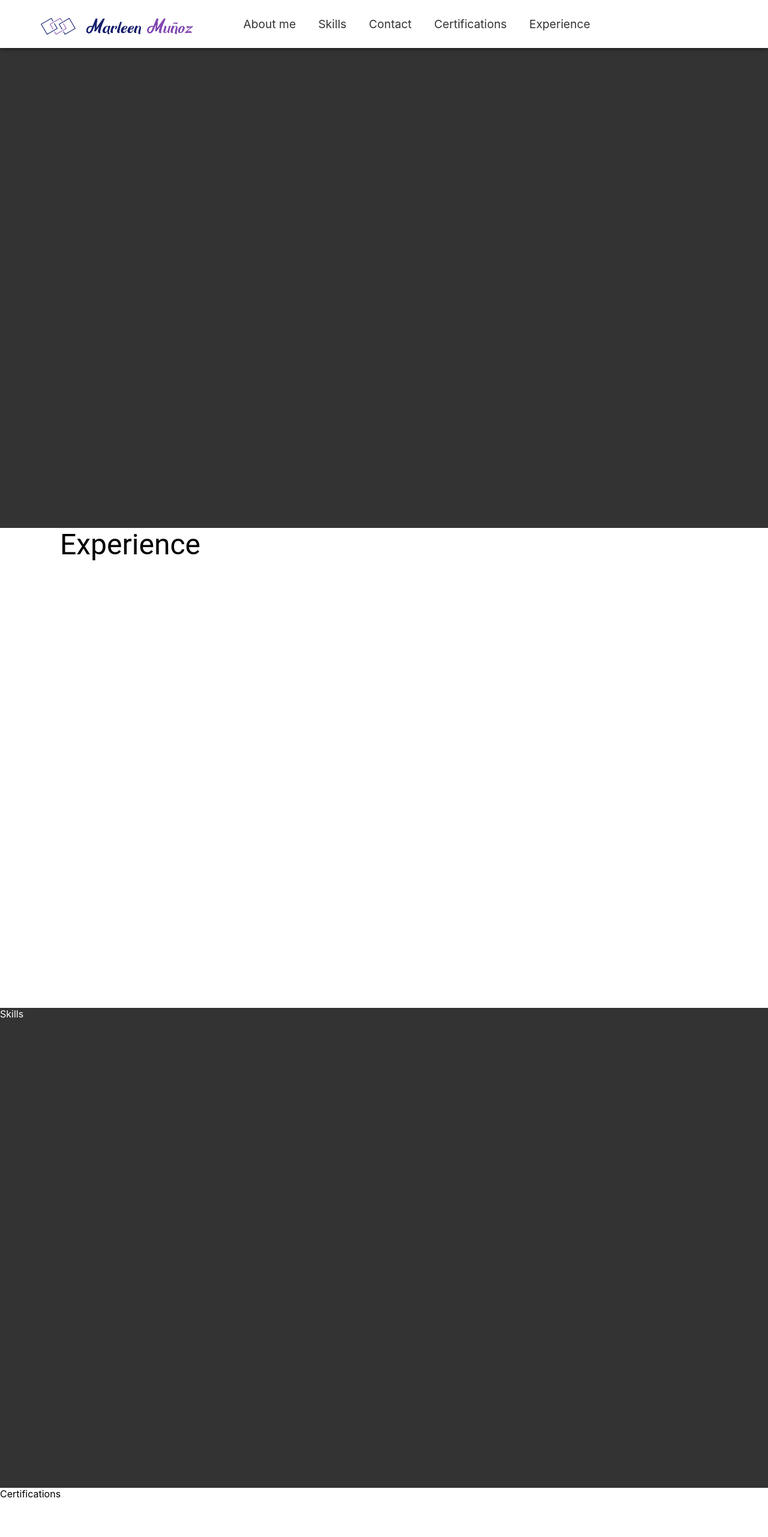
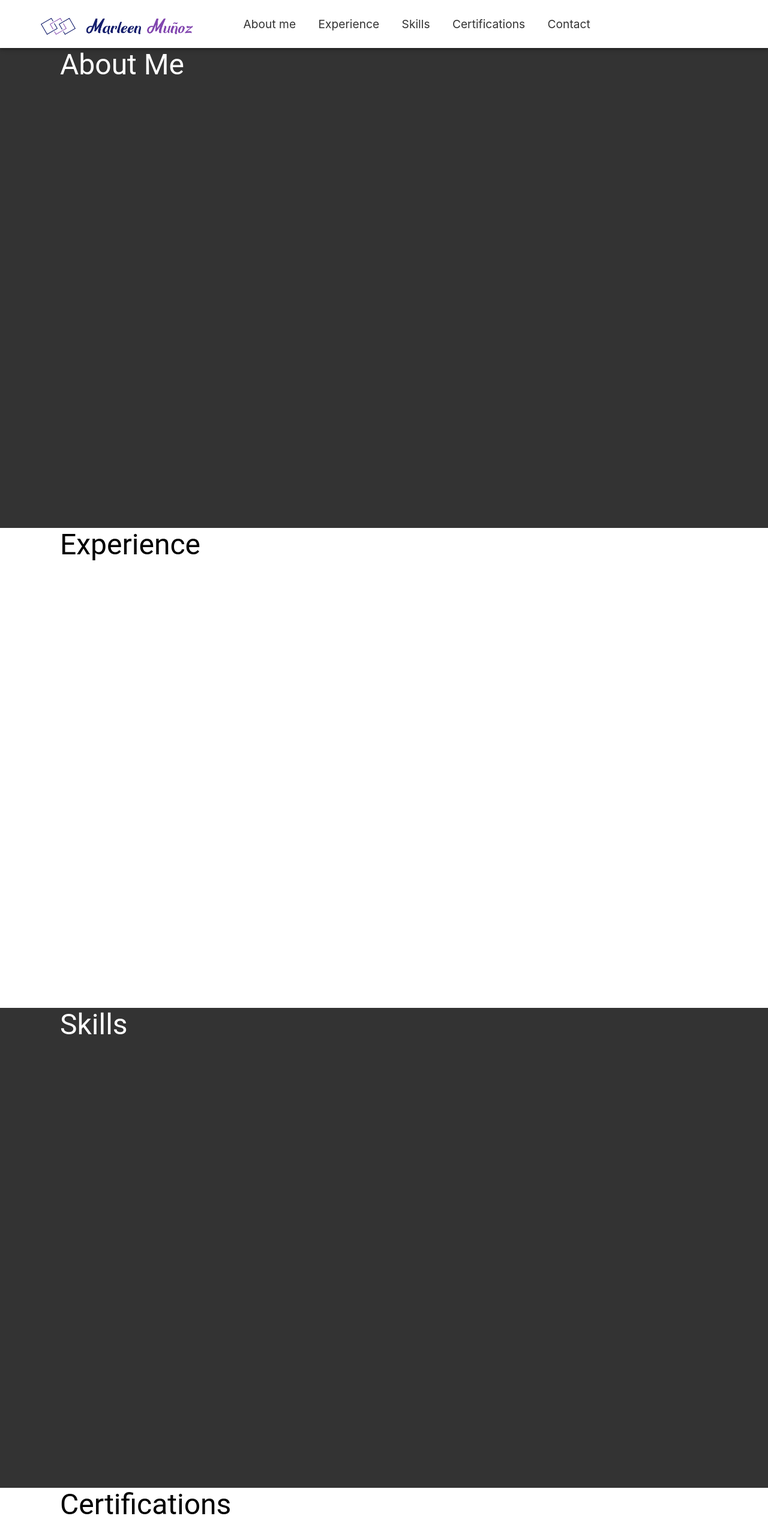
Before and after one commit to MarleenMs/Portfolio, a React (Create React App) app in the folder my-app/: page / in a window 1280 px wide. Shown: the top 2562 px of the page at 60% size. Built offline with nearby package versions, Linux system fonts and the light colour scheme.

Commit message:
Se vincula la barra con las páginas

```diff
--- a/my-app/src/App.js
+++ b/my-app/src/App.js
@@ -1,7 +1,6 @@
 import './App.css';
 import React from "react";
 import profile from "./Images/foto_perfil.jpg";
-import BotonesUrl from './Components/Contact';
 import {makeStyles} from "@material-ui/core"
 import Navbar from './Components/Navbar';
 import Certifications from './Components/Certifications';
@@ -17,7 +16,7 @@ function App() {
       <Navbar/>
       <About title= "About Me" id= "about" dark={true}/>
       <Experience title= "Experience" id= "experience" dark={false}/>
-      <Skills title= "Skills" id= "sjills" dark={true}/>
+      <Skills title= "Skills" id= "skills" dark={true}/>
       <Certifications title= "Certifications" id="certifications" dark={false}/>
       <Contact title= "Contact" id= "contact" dark={true}/>
       <header className="App-header">
@@ -29,10 +28,7 @@ function App() {
           <h4>Developer Jr.</h4>
         </div>
       </header>
-      <div className='Contact'>
-          <h3>Contact</h3>
-          <BotonesUrl/>
-        </div>
+
       <hr size="2px" width="80%" noshade="noshade" align="center" color="white" />
 
       <div className='Content'>
--- a/my-app/src/Components/About.js
+++ b/my-app/src/Components/About.js
@@ -1,12 +1,12 @@
 import React from 'react'
-import {makeStyles} from "@material-ui/core"
+import {makeStyles, Typography} from "@material-ui/core"
 
 const About = ({title, dark, id}) => {
    const classes = useStyles();
   return (
     <div className={`${classes.section} ${dark && classes.sectiondark}`}>
-        <div className={classes.sectioncontent}>
-
+        <div className={classes.sectioncontent} id={id}>
+            <Typography variant= "h3">{title}</Typography>
         </div>
     </div>
   )
@@ -19,6 +19,10 @@ const useStyles = makeStyles((theme) => ({
   sectiondark:{
     background: "#333",
     color: "#FFF"
+  },
+  sectioncontent: {
+    maxWidht: "80vx",
+    marginLeft: "100px",
   }
 }))
 
--- a/my-app/src/Components/Certifications.js
+++ b/my-app/src/Components/Certifications.js
@@ -1,11 +1,13 @@
 import React from 'react'
-import {makeStyles} from "@material-ui/core"
+import {makeStyles, Typography} from "@material-ui/core"
 
 const Certifications = ({title, dark, id}) => {
     const classes = useStyles();
   return (
     <div className={`${classes.section} ${dark && classes.sectiondark}`}>
-        Certifications
+       <div className={classes.sectioncontent} id={id}>
+            <Typography variant= "h3">{title}</Typography>
+        </div>
     </div>
   )
 }
@@ -17,6 +19,10 @@ const useStyles = makeStyles((theme) => ({
   sectiondark:{
     background: "#333",
     color: "#FFF"
+  },
+  sectioncontent: {
+    maxWidht: "70vx",
+    marginLeft: "100px",
   }
 }))
 
--- a/my-app/src/Components/Contact.js
+++ b/my-app/src/Components/Contact.js
@@ -1,13 +1,15 @@
 import React, {useState} from "react";
 import {FaLinkedin,FaGithub, FaRegEnvelope } from 'react-icons/fa';
-import {makeStyles} from "@material-ui/core"
+import {makeStyles, Typography} from "@material-ui/core"
 
 function BotonesUrl({title, dark, id}){
     const [link, setLink] = useState(" ");
     const classes = useStyles();
     return(
         <div className={`${classes.section} ${dark && classes.sectiondark}`}>
-            Contact
+            <div className={classes.sectioncontent} id={id}>
+                <Typography variant= "h3">{title}</Typography>
+            </div>
             <br/>
             <button
                 className="App-button"
@@ -48,6 +50,10 @@ const useStyles = makeStyles((theme) => ({
   sectiondark:{
     background: "#333",
     color: "#FFF"
+  },
+  sectioncontent: {
+    maxWidht: "70vx",
+    marginLeft: "100px",
   }
 }))
 
--- a/my-app/src/Components/Navbar.js
+++ b/my-app/src/Components/Navbar.js
@@ -12,14 +12,14 @@ const links = [
         icon: <FontAwesomeIcon icon="fa-regular fa-address-card" />
     },
     {
+        id: "experience",
+        text: "Experience  ",
+        icon: <FontAwesomeIcon icon="fa-regular fa-briefcase-blank" />
+    },
+    {
         id: "skills",
         text: "Skills  ",
         icon: <FontAwesomeIcon icon="fa-light fa-toolbox" />
-    },
-    {
-        id: "contact",
-        text: "Contact  ",
-        icon: <FontAwesomeIcon icon="fa-regular fa-address-book" />
     },
     {
         id: "certifications",
@@ -27,9 +27,9 @@ const links = [
         icon: <FontAwesomeIcon icon="fa-regular fa-file-certificate" />
     },
     {
-        id: "experience",
-        text: "Experience  ",
-        icon: <FontAwesomeIcon icon="fa-regular fa-briefcase-blank" />
+        id: "contact",
+        text: "Contact  ",
+        icon: <FontAwesomeIcon icon="fa-regular fa-address-book" />
     },
 ]
 
@@ -42,7 +42,7 @@ const Navbar = () => {
                 <List className = {classes.menu} >
                     {
                         links.map(({id, text}, index) => (
-                            <Link key={index} to = {id} spy={true} smooth={true} duration={500} offset={-70}>{text}</Link>
+                            <Link key={index} to = {id} spy={true} smooth={true} activeclass= "active" duration={500} offset={-70}>{text}</Link>
                         ))
                     }
                 </List>
--- a/my-app/src/Components/Skills.js
+++ b/my-app/src/Components/Skills.js
@@ -1,11 +1,13 @@
 import React from 'react'
-import {makeStyles} from "@material-ui/core"
+import {makeStyles, Typography} from "@material-ui/core"
 
 const Skills = ({title, dark, id}) => {
   const classes = useStyles();
   return (
     <div className={`${classes.section} ${dark && classes.sectiondark}`}>
-        Skills
+        <div className={classes.sectioncontent} id={id}>
+            <Typography variant= "h3">{title}</Typography>
+        </div>
     </div>
   )
 }
@@ -17,6 +19,10 @@ const useStyles = makeStyles((theme) => ({
   sectiondark:{
     background: "#333",
     color: "#FFF"
+  },
+  sectioncontent: {
+    maxWidht: "70vx",
+    marginLeft: "100px",
   }
 }))
 
```
